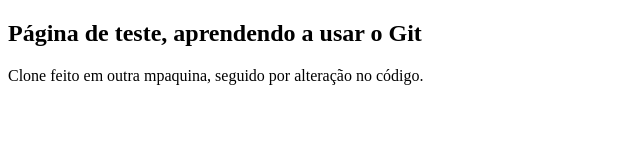
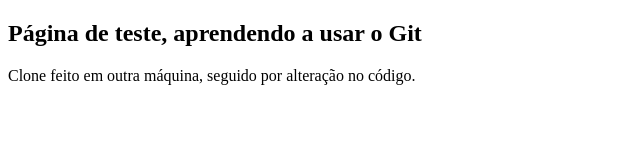
Before and after one commit to delonhenrique/GitTest, a plain HTML site: page index.html in a window 1280 px wide. Shown: the full height of the page, 0-640 px from the left. Drawn offline with Linux system fonts and the light colour scheme.

Commit message:
alteração em outra máquina

```diff
--- a/index.html
+++ b/index.html
@@ -7,6 +7,6 @@
 </head>
 <body>
     <h2>Página de teste, aprendendo a usar o Git</h2>
-    <p>Clone feito em outra mpaquina, seguido por alteração no código.</p>
+    <p>Clone feito em outra máquina, seguido por alteração no código.</p>
 </body>
 </html>
```
